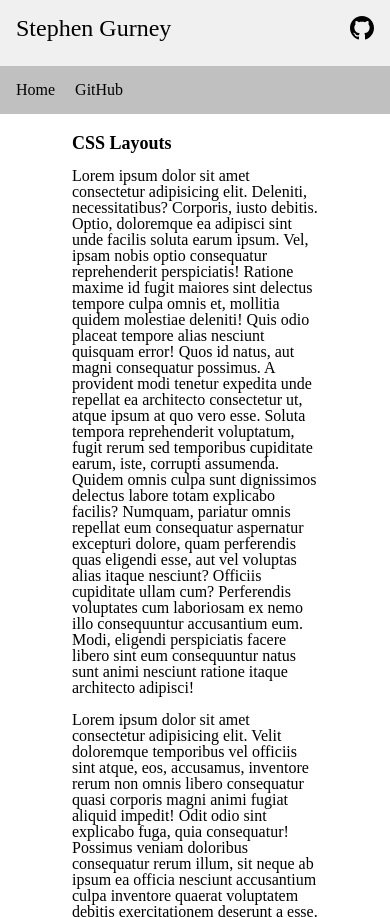
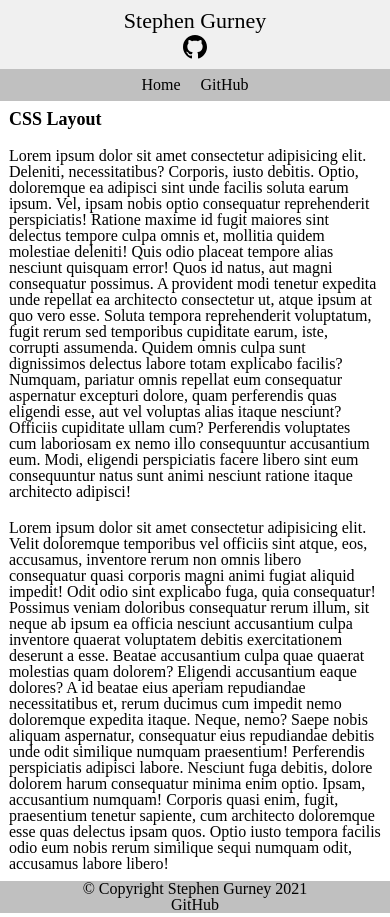
Before and after one commit to Stephenich/stephenich.github.io, a website: page src/index.html in a window 390 px wide. Shown: the top 917 px of the page. Drawn offline with Linux system fonts and the light colour scheme.

Commit message:
Added phone layout to grid.css

```diff
--- a/src/css/grid.css
+++ b/src/css/grid.css
@@ -2,6 +2,83 @@
     display: grid;
     /* background-color: blue; */
     /* gap: 5px; */
+    min-height: 100vh;
+    grid-template-areas:
+    "top"
+    "nav"
+    "mid"
+    "bot" ;
+    grid-template-rows: auto;
+    grid-template-columns: auto ;
+}
+
+.header-row {
+    grid-area: top;
+    background-color: #f0f0f0;
+    padding: 10px;
+}
+
+.logo {
+    margin-left: auto;
+    margin-right: auto;
+    display: block;
+}
+
+.primary-header {
+    font-size: 22px;
+    text-align: center;
+    padding-bottom: 3px;
+}
+
+.navbar {
+    background-color: #c0c0c0;
+    grid-area: nav;
+}
+
+ul {
+    list-style-type: none;
+    padding: 8px;
+    text-align: center
+}
+
+.link {
+    text-decoration: none;
+    color: black;
+}
+
+.li {
+    display: inline;
+    padding: 8px;
+
+}
+
+.main {
+    grid-area: mid;
+    background-color: white;
+    margin: 1%;
+}
+
+.heading {
+    font-weight: bold;
+    font-size: 18px;
+    padding: 5px;
+}
+
+.content {
+    margin-top: 10px;
+    padding: 5px;
+}
+
+.footer {
+    grid-area: bot;
+    background-color: #c0c0c0;
+    display: block;
+    text-align: center;
+}
+
+@media (min-width: 1025px){
+.container {
+    display: grid;
     height: 100vh;
     width: 100vw;
     grid-template-areas:
@@ -11,10 +88,6 @@
     "bot    bot     bot"  ;
     grid-template-rows: 66px 48px 1fr 48px;
     grid-template-columns: 72px 1fr 72px;
-}
-
-.site {
-    /* background-color:yellow; */
 }
 
 .header-row {
@@ -92,3 +165,5 @@ ul {
     padding-top: 16px;
     padding-right: 16px;
 }
+
+}
--- a/src/index.html
+++ b/src/index.html
@@ -6,7 +6,8 @@
     <meta charset="utf-8" />
     <title>Stephen's Page</title>
     <meta name="description" content="Stephen's test website" />
-    <meta name="viewport" content="width=device-width, initial-scale=1" />
+    <meta name="viewport" content="width=device-width, initial-scale=1.0" />
+
 
     <meta property="og:title" content="" />
     <meta property="og:type" content="" />
@@ -34,7 +35,7 @@
       </div>
       <div class="left-space"></div>
       <div class="main">
-        <h2 class="heading">CSS Layouts</h2>
+        <h2 class="heading">CSS Layout</h2>
         <p class="content">
           Lorem ipsum dolor sit amet consectetur adipisicing elit. Deleniti,
           necessitatibus? Corporis, iusto debitis. Optio, doloremque ea adipisci
--- a/src/js/main.js
+++ b/src/js/main.js
@@ -1 +1 @@
-alert ("Helo World");
+alert ("Hello World");
```
